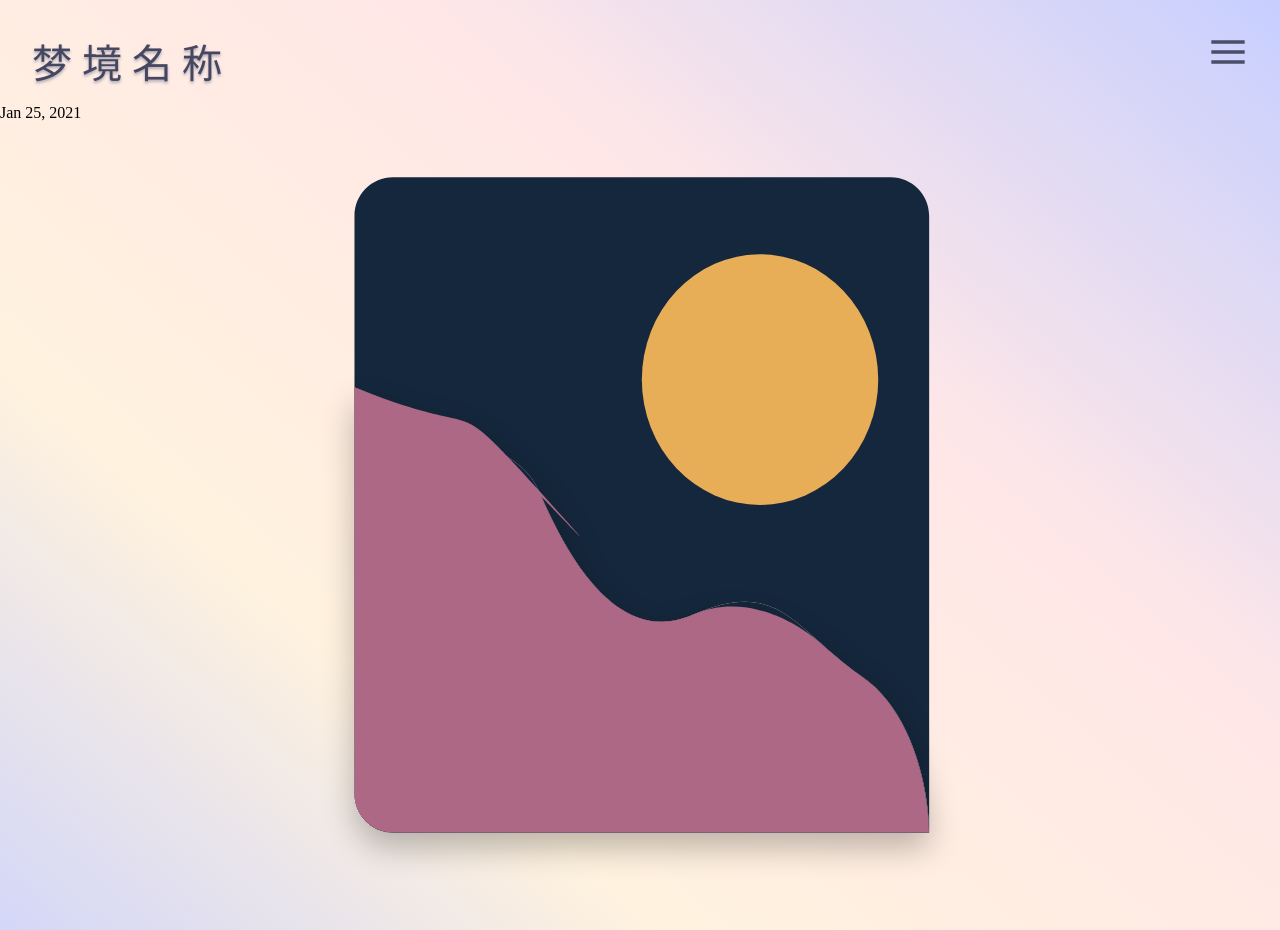
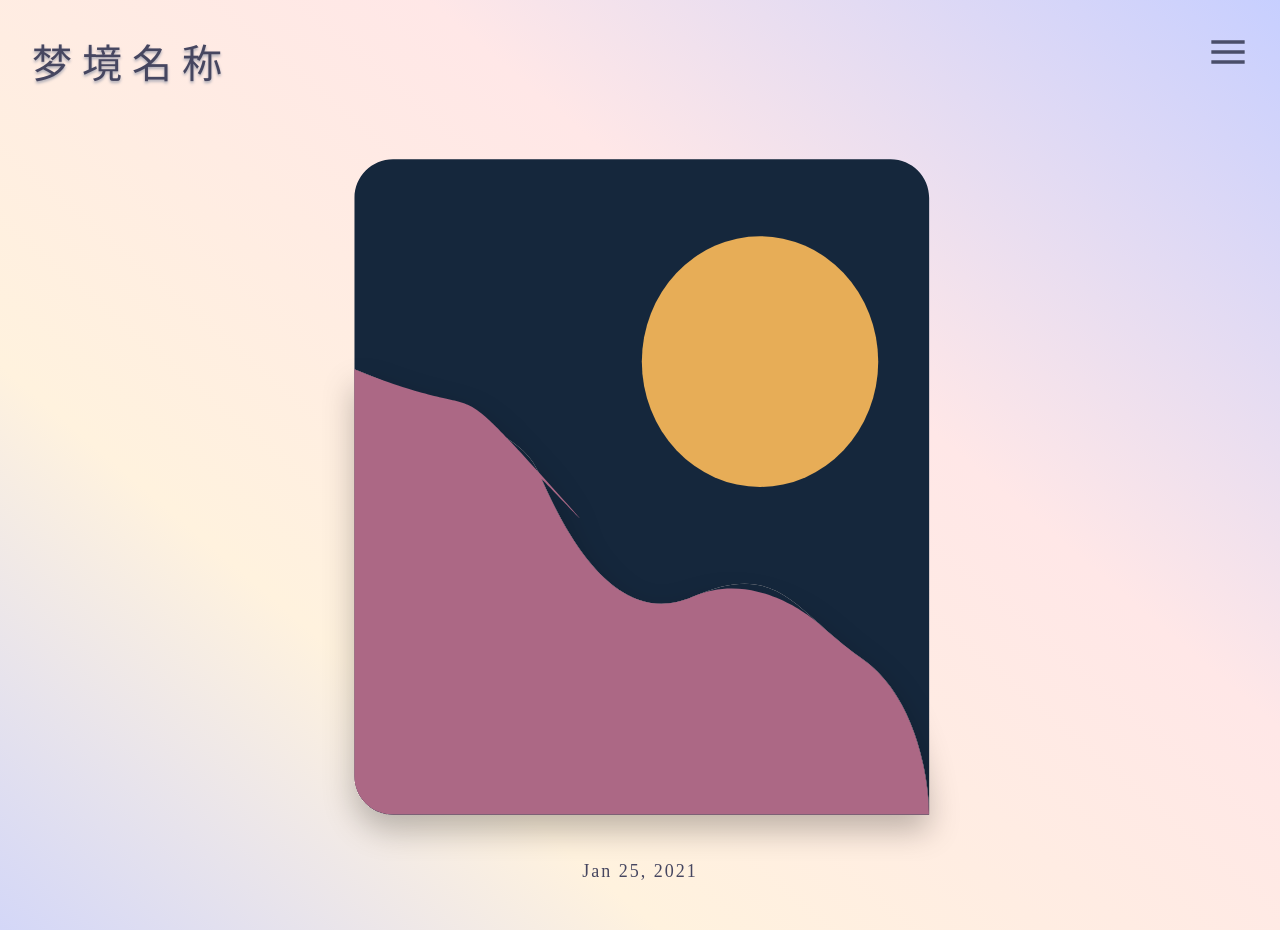
Before and after one commit to UT-Applicataion-Development-Association/dream-diary, a React (Create React App) app in the folder dream-diary-client/: page /dream/1644806089000 in a window 1280 px wide. Shown: the top 930 px of the page. Built offline with nearby package versions, Linux system fonts and the light colour scheme; a web font is replaced by a local one.

Commit message:
minor style changes

```diff
--- a/dream-diary-client/src/pages/CreateDreamPage/create-page.scss
+++ b/dream-diary-client/src/pages/CreateDreamPage/create-page.scss
@@ -9,6 +9,7 @@
     #fff2de,
     #c7cfff
   );
+  // background: #e0deff;
 }
 
 // .create-footer {
@@ -38,7 +39,7 @@
 }
 
 .form {
-  height: 100vh;
+  height: 87vh;
 }
 
 .text-container {
--- a/dream-diary-client/src/pages/CreateDreamPage/index.js
+++ b/dream-diary-client/src/pages/CreateDreamPage/index.js
@@ -1,7 +1,6 @@
 import React, { useState } from "react";
 import { Link, useParams } from "react-router-dom";
-import backButton from "../assets/create_back_button.svg";
-import profile from "../assets/profile.svg";
+import backButton from "../assets/back_button.svg";
 import NavBar from "../../components/NavBar/index";
 
 import "./create-page.scss";
@@ -52,6 +51,7 @@ const Content = () => {
   return (
     <>
       {/* <div className="dream-date">January 28, 2022</div> */}
+      <form className="form" onSubmit={handleSubmit}>
         <input
           type="date"
           id="date"
@@ -61,7 +61,6 @@ const Content = () => {
           className="dream-date"
           onChange={(e) => setDate(e.target.value)}
         />
-      <form className="form" onSubmit={handleSubmit}>
         <div className="text-container">
           <input
             type="text"
--- a/dream-diary-client/src/pages/HomePage/home-page.scss
+++ b/dream-diary-client/src/pages/HomePage/home-page.scss
@@ -10,6 +10,7 @@
     #fff2de,
     #c7cfff
   );
+  // background: rgba(222, 224, 255, 0.7);
 }
 
 .home-nav {
--- a/dream-diary-client/src/pages/ViewDreamPage/index.js
+++ b/dream-diary-client/src/pages/ViewDreamPage/index.js
@@ -47,8 +47,8 @@ const ViewDreamPageWrapper = (props) => {
 const Dream = () => {
   return (
     <div>
-      <div>Jan 25, 2021</div>
       <img src={Dream3} alt="dream-image" className="dream-image" />
+      <div className="view-dream-date">Jan 25, 2021</div>
       <p className="dream-description">
         梦是一种主体经验，是人在某些阶段的睡眠时产生的想像中的影像、声音、思考或感觉，通常是非自愿的。[1]人们尚未真正理解梦的内容、机制和作用，但是自从史前时期开始，梦就是哲学和宗教感兴趣的话题，也产生了许多有关的科学猜想。研究梦的科学学科称作梦学。[2]除了人以外，很多人也相信做梦也会发生在其他动物身上。动物已经确定会有快
       </p>
--- a/dream-diary-client/src/pages/ViewDreamPage/view-page.scss
+++ b/dream-diary-client/src/pages/ViewDreamPage/view-page.scss
@@ -10,6 +10,7 @@
     #fff2de,
     #c7cfff
   );
+  // background: #e0deff;
 }
 
 .view-nav-top {
@@ -34,13 +35,12 @@
   text-shadow: #a8a8b4 0px 2px 3px;
 }
 
-.view-nav-bottom {
-  color: #66697d;
+.view-dream-date {
+  color: #464660;
   font-family: "ZCOOL QingKe HuangYou";
   font-size: 1.125rem;
   letter-spacing: 2px;
   text-align: center;
-  opacity: 0.5;
 }
 
 .view-nav {
```
Lines whose indentation alone changed are shown as unchanged.
